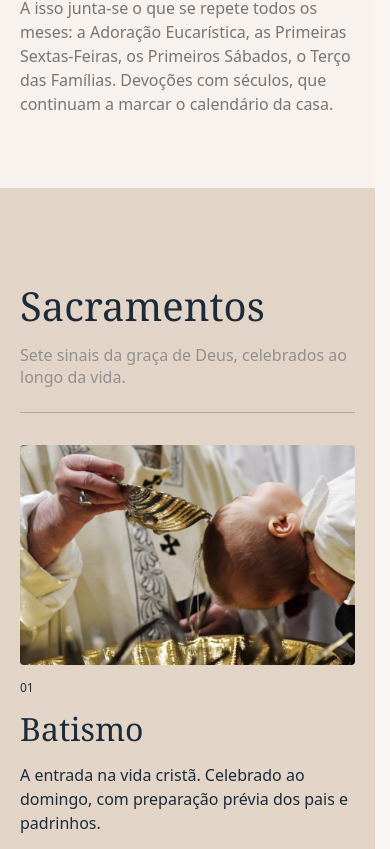
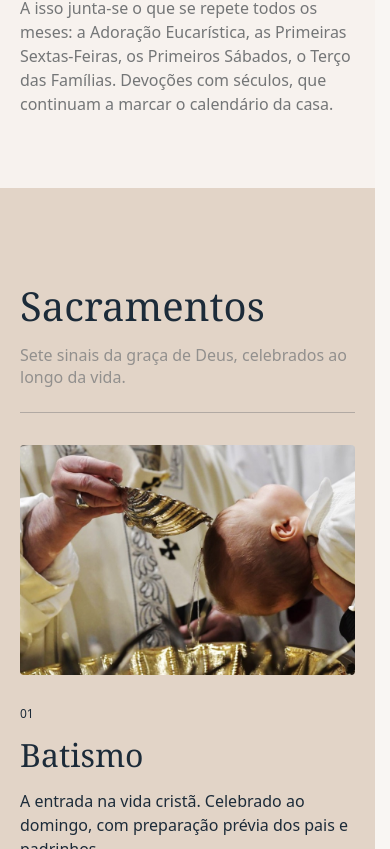
Before and after one commit to martim-palhava-duall/Basilica-site, a Next.js app: page /pt/celebracoes in a window 390 px wide. Shown: the part 1151-2000 px from the top of the page. Built offline with nearby package versions, Linux system fonts and the light colour scheme; a web font is replaced by a local one.

Commit message:
Sacramentos mobile: fotografia fixa por baixo da barra que troca com o sacramento ativo
Co-Authored-By: Claude Sonnet 5.5 <noreply@anthropic.com>

```diff
--- a/src/components/celebracoes/SacramentosLista.tsx
+++ b/src/components/celebracoes/SacramentosLista.tsx
@@ -53,9 +53,10 @@ const DESLOCAMENTOS = GALERIA.map((_, i) => GALERIA.slice(0, i).reduce((s, g) =>
  * É um diálogo modal: prende o scroll, fecha com Escape e devolve o foco ao
  * botão que o abriu.
  *
- * Cada sacramento tem a sua fotografia: no desktop a fotografia fixa troca (fade de 700ms)
- * consoante o sacramento ativo; no mobile cada um traz a sua por cima do texto, a lista
- * toda a cheio (sem o esbater) e o painel a toda a largura, com a galeria a 62%.
+ * Cada sacramento tem a sua fotografia: a fotografia fixa troca (fade de 700ms) consoante o
+ * sacramento ativo. No mobile também: a fotografia (230 de altura) fica presa por baixo da
+ * barra e da faixa de âncoras, a lista passa por baixo dela com o ativo a cheio e os outros
+ * esbatidos, e o painel abre a toda a largura, com a galeria a 62%.
  */
 export default function SacramentosLista({ items, textos }: { items: Sacramento[]; textos: Textos }) {
   const [ativo, setAtivo] = useState(0)
@@ -90,9 +91,11 @@ export default function SacramentosLista({ items, textos }: { items: Sacramento[
       const foto = fotoRef.current?.getBoundingClientRect()
       const lista = listaRef.current?.getBoundingClientRect()
       if (!foto || !lista) return
+      // Desktop: linha de leitura que desce sobre a fotografia fixa. Mobile: a fotografia
+      // fica fixa em cima e o ativo é o último cujo topo já passou o fundo dela.
       const percurso = Math.max(lista.height - foto.height, 1)
       const p = Math.min(Math.max((foto.top - lista.top) / percurso, 0), 1)
-      const linha = foto.top + p * foto.height
+      const linha = window.innerWidth < 1024 ? foto.bottom + 48 : foto.top + p * foto.height
       let i = 0
       itens.current.forEach((el, k) => {
         if (el && el.getBoundingClientRect().top <= linha) i = k
@@ -268,12 +271,12 @@ export default function SacramentosLista({ items, textos }: { items: Sacramento[
 
   return (
     <>
-      <div className="flex items-start justify-between w-full max-lg:flex-col max-lg:gap-[calc(40*var(--u))]">
-        {/* Fotografia fixa (no mobile fica em cima, parada) */}
-        <div ref={fotoRef} className="sticky top-[calc(120*var(--u))] max-lg:hidden h-[calc(629*var(--u))] w-[calc(678*var(--u))] shrink-0 rounded-[calc(4*var(--u))] overflow-hidden">
+      <div className="flex items-start justify-between w-full max-lg:flex-col max-lg:gap-[calc(32*var(--u))]">
+        {/* Fotografia fixa: troca com o sacramento ativo (no mobile fica presa por baixo da barra) */}
+        <div ref={fotoRef} className="sticky top-[calc(120*var(--u))] max-lg:top-[calc(120*var(--u))] max-lg:z-10 h-[calc(629*var(--u))] w-[calc(678*var(--u))] max-lg:h-[calc(230*var(--u))] max-lg:w-full shrink-0 rounded-[calc(4*var(--u))] overflow-hidden">
           {items.map((it, i) => (
             <div key={it.n} className="absolute inset-0 transition-opacity duration-[700ms] ease-[var(--ease-out)]" style={{ opacity: i === ativo ? 1 : 0 }}>
-              <Image src={it.foto} alt="" fill sizes="678px" className="object-cover" />
+              <Image src={it.foto} alt="" fill sizes="(max-width: 1023px) 350px, 678px" className="object-cover" />
             </div>
           ))}
         </div>
@@ -287,13 +290,9 @@ export default function SacramentosLista({ items, textos }: { items: Sacramento[
                 itens.current[i] = el
               }}
               onMouseEnter={() => setAtivo(i)}
-              className="flex flex-col gap-[calc(24*var(--u))] max-lg:gap-[calc(16*var(--u))] pb-[calc(24*var(--u))] border-b border-solid border-[rgba(28,43,57,0.3)] transition-opacity duration-[500ms] ease-[var(--ease-out)] max-lg:opacity-100!"
+              className="flex flex-col gap-[calc(24*var(--u))] max-lg:gap-[calc(16*var(--u))] pb-[calc(24*var(--u))] border-b border-solid border-[rgba(28,43,57,0.3)] transition-opacity duration-[500ms] ease-[var(--ease-out)]"
               style={{ opacity: i === ativo ? 1 : 0.3 }}
             >
-              {/* Mobile: cada sacramento traz a sua fotografia por cima do texto */}
-              <div className="lg:hidden relative h-[calc(220*var(--u))] w-full overflow-hidden rounded-[calc(4*var(--u))]">
-                <Image src={it.foto} alt="" fill sizes="350px" className="object-cover" />
-              </div>
               <div className="flex flex-col gap-[calc(16*var(--u))] w-full">
                 <span className="text-[length:max(11px,calc(12*var(--u)))] leading-[calc(14*var(--u))] tracking-[calc(-0.064*var(--u))]">{it.n}</span>
                 <h3 className="font-display text-[length:calc(48*var(--u))] max-lg:text-[length:calc(32*var(--u))] leading-[calc(96*var(--u))] max-lg:leading-[calc(36*var(--u))] tracking-[calc(0.96*var(--u))] max-lg:tracking-normal font-normal" style={TRIM}>{it.titulo}</h3>
```
